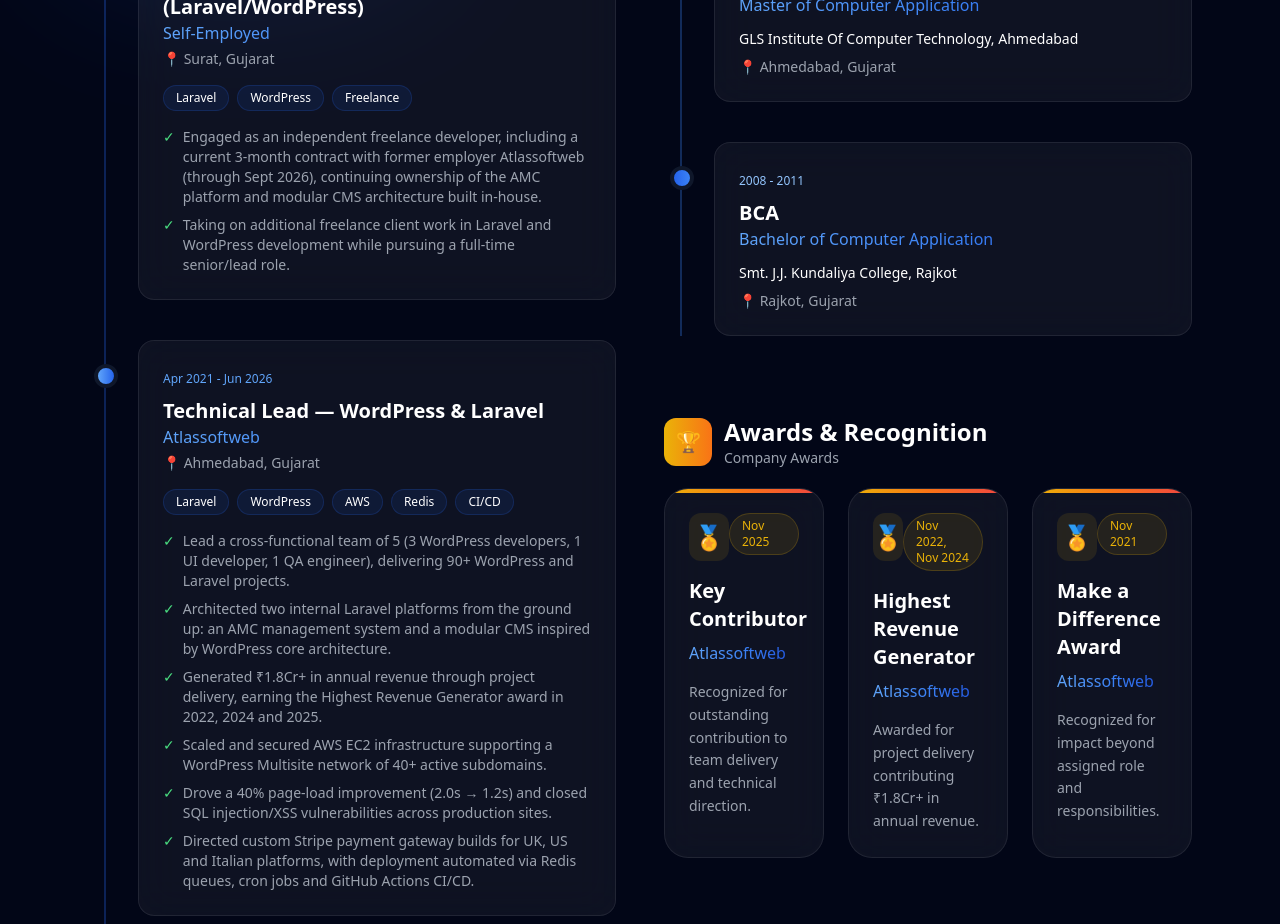
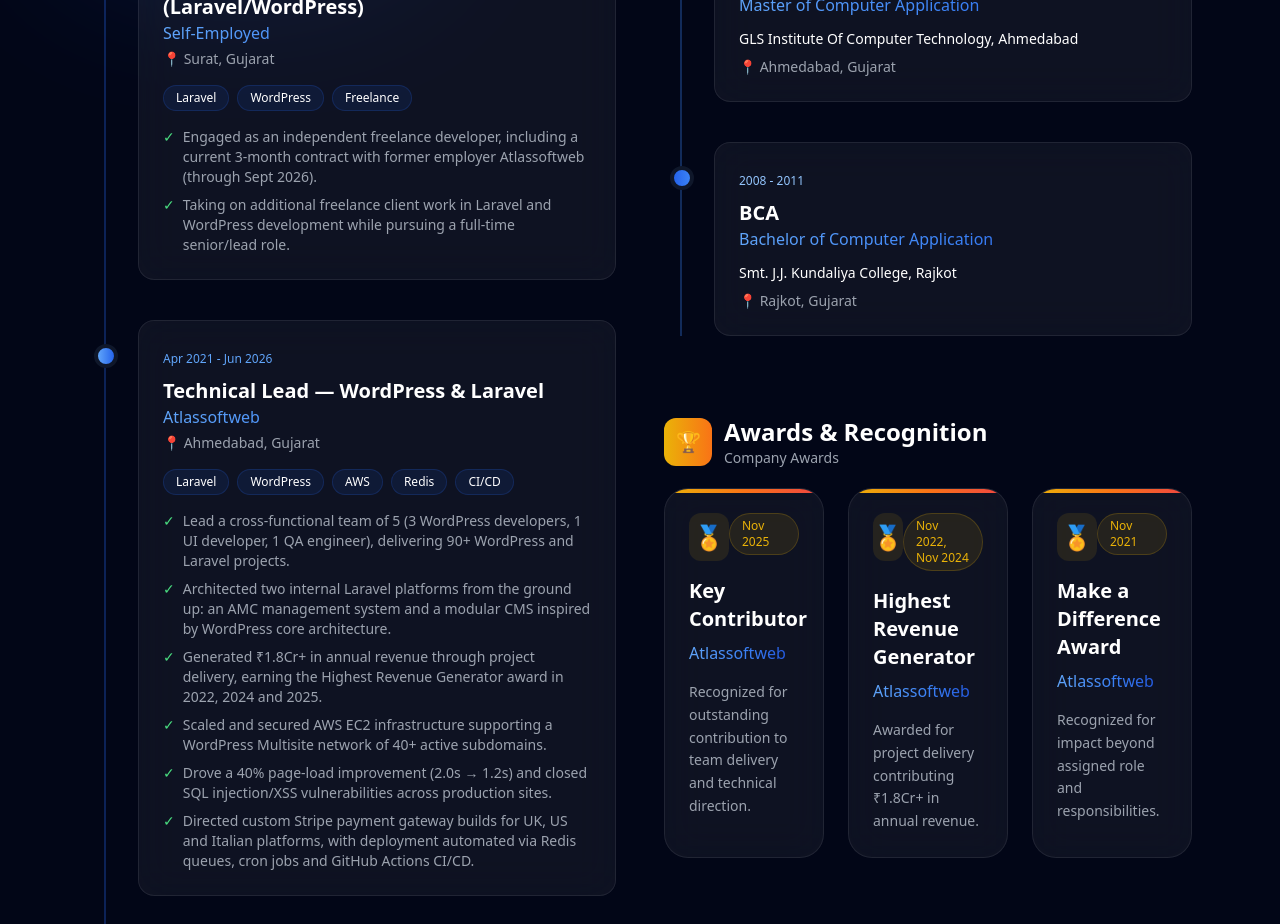
Before and after one commit to mmgujjar13/mukesh-portfolio, a React (Vite) app: page / in a window 1280 px wide. Shown: the part 3820-4744 px from the top of the page. Built offline with nearby package versions, Linux system fonts and the light colour scheme.

Commit message:
Remove exprience context

```diff
--- a/src/components/Experience.jsx
+++ b/src/components/Experience.jsx
@@ -9,7 +9,7 @@
     location: "Surat, Gujarat",
     skills: ["Laravel", "WordPress", "Freelance"],
     points: [
-      "Engaged as an independent freelance developer, including a current 3-month contract with former employer Atlassoftweb (through Sept 2026), continuing ownership of the AMC platform and modular CMS architecture built in-house.",
+      "Engaged as an independent freelance developer, including a current 3-month contract with former employer Atlassoftweb (through Sept 2026).",
       "Taking on additional freelance client work in Laravel and WordPress development while pursuing a full-time senior/lead role.",
     ],
   },
```
